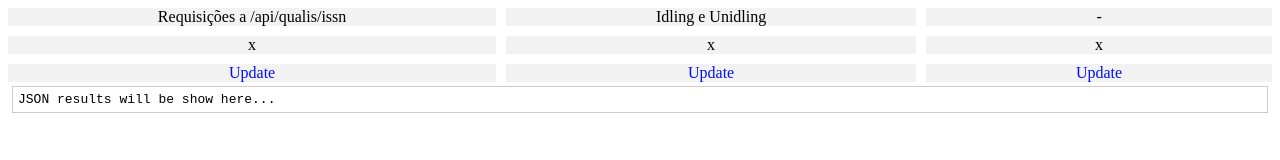
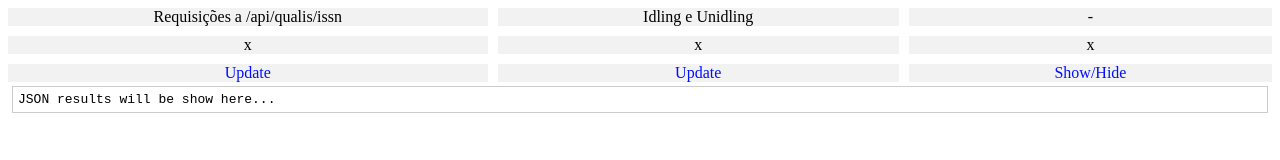
Before and after one commit to andreluizfrancabatista/apipapertrail, a plain HTML site: page index.html in a window 1280 px wide. Drawn offline with Linux system fonts and the light colour scheme.

Commit message:
add readme.md

```diff
--- a/index.html
+++ b/index.html
@@ -19,7 +19,7 @@
       <div class="column opt3 reposta">x</div>
       <div class="column opt1 update" id="btn1">Update</div>
       <div class="column opt2 update" id="btn2">Update</div>
-      <div class="column opt3 update" id="btn3">Update</div>
+      <div class="column opt3 update" id="btn3">Show/Hide</div>
   </div>
   <pre id="res">JSON results will be show here...</pre>
   <script src="scripts.js"></script>
```
